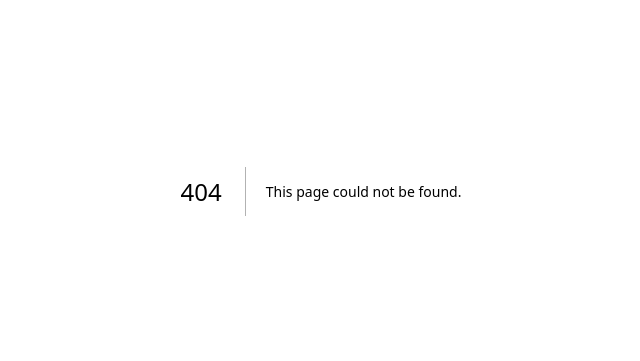
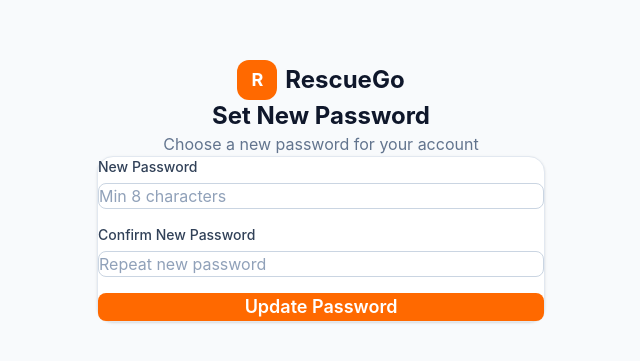
Before and after one commit to n7rawy1984/rescuego, a Next.js app: page /auth/reset-password in a window 1280 px wide. Before the commit this address had no page. Shown: the part 209-570 px from the top of the page, without its empty margins (319-959 px from the left). Built offline with nearby package versions, Linux system fonts and the light colour scheme.

Commit message:
add complete password reset flow

```diff
--- /dev/null
+++ b/src/app/auth/forgot-password/page.tsx
@@ -0,0 +1,82 @@
+'use client'
+import { useState } from 'react'
+import Link from 'next/link'
+import { createClient } from '@/lib/supabase/client'
+import Button from '@/components/ui/Button'
+import Input from '@/components/ui/Input'
+
+export default function ForgotPasswordPage() {
+  const [email, setEmail] = useState('')
+  const [loading, setLoading] = useState(false)
+  const [sent, setSent] = useState(false)
+  const [error, setError] = useState('')
+
+  async function handleSubmit(e: React.FormEvent) {
+    e.preventDefault()
+    setLoading(true)
+    setError('')
+    const supabase = createClient()
+    const { error: resetError } = await supabase.auth.resetPasswordForEmail(email, {
+      redirectTo: `${window.location.origin}/auth/reset-password`,
+    })
+    if (resetError) {
+      setError(resetError.message)
+      setLoading(false)
+      return
+    }
+    setSent(true)
+    setLoading(false)
+  }
+
+  return (
+    <div className="min-h-screen bg-slate-50 flex items-center justify-center px-4">
+      <div className="w-full max-w-md">
+        <div className="text-center mb-8">
+          <Link href="/" className="inline-flex items-center gap-2 mb-6" aria-label="RescueGo home">
+            <div className="w-10 h-10 bg-orange-500 rounded-xl flex items-center justify-center" aria-hidden="true">
+              <span className="text-white font-bold text-lg">R</span>
+            </div>
+            <span className="font-bold text-2xl text-slate-900">RescueGo</span>
+          </Link>
+          <h1 className="text-2xl font-bold text-slate-900">Reset Password</h1>
+          <p className="text-slate-500 mt-1">We&apos;ll send a reset link to your email</p>
+        </div>
+        <div className="bg-white rounded-2xl border border-slate-200 shadow-sm p-8">
+          {sent ? (
+            <div className="text-center">
+              <div className="w-16 h-16 bg-green-100 rounded-full flex items-center justify-center mx-auto mb-4">
+                <span className="text-2xl">✉️</span>
+              </div>
+              <h2 className="text-lg font-bold text-slate-900 mb-2">Check your email</h2>
+              <p className="text-sm text-slate-500 mb-6">
+                A reset link has been sent to <strong>{email}</strong>. Check your spam folder if you don&apos;t see it.
+              </p>
+              <Link href="/auth/login" className="text-orange-500 font-semibold hover:underline text-sm">
+                Back to Sign In
+              </Link>
+            </div>
+          ) : (
+            <form onSubmit={handleSubmit} className="flex flex-col gap-4">
+              <Input
+                id="email"
+                type="email"
+                label="Email"
+                value={email}
+                onChange={e => setEmail(e.target.value)}
+                required
+                placeholder="you@example.com"
+              />
+              {error && <p className="text-sm text-red-500 bg-red-50 px-3 py-2 rounded-lg">{error}</p>}
+              <Button type="submit" loading={loading} size="lg" className="w-full mt-2">
+                Send Reset Link
+              </Button>
+              <p className="text-center text-sm text-slate-500">
+                Remember it? <Link href="/auth/login" className="text-orange-500 font-semibold hover:underline">Sign In</Link>
+              </p>
+            </form>
+          )}
+        </div>
+      </div>
+    </div>
+  )
+}
--- a/src/app/auth/login/page.tsx
+++ b/src/app/auth/login/page.tsx
@@ -47,6 +47,11 @@
           <form onSubmit={handleSubmit} className="flex flex-col gap-4">
             <Input id="email" type="email" label="Email" value={email} onChange={e => setEmail(e.target.value)} required placeholder="you@example.com" />
             <Input id="password" type="password" label="Password" value={password} onChange={e => setPassword(e.target.value)} required placeholder="Password" />
+            <div className="text-right -mt-2">
+              <Link href="/auth/forgot-password" className="text-sm text-orange-500 hover:underline">
+                Forgot password?
+              </Link>
+            </div>
             {error && <p className="text-sm text-red-500 bg-red-50 px-3 py-2 rounded-lg">{error}</p>}
             <Button type="submit" loading={loading} size="lg" className="w-full mt-2">Sign In</Button>
           </form>
--- /dev/null
+++ b/src/app/auth/reset-password/page.tsx
@@ -0,0 +1,105 @@
+'use client'
+import { useState } from 'react'
+import Link from 'next/link'
+import { createClient } from '@/lib/supabase/client'
+import Button from '@/components/ui/Button'
+import Input from '@/components/ui/Input'
+
+export default function ResetPasswordPage() {
+  const [password, setPassword] = useState('')
+  const [confirmPassword, setConfirmPassword] = useState('')
+  const [loading, setLoading] = useState(false)
+  const [success, setSuccess] = useState(false)
+  const [error, setError] = useState('')
+
+  async function handleSubmit(e: React.FormEvent) {
+    e.preventDefault()
+    setError('')
+
+    if (password.length < 8) {
+      setError('Password must be at least 8 characters.')
+      return
+    }
+
+    if (password !== confirmPassword) {
+      setError('Passwords do not match.')
+      return
+    }
+
+    setLoading(true)
+    const supabase = createClient()
+    const { error: updateError } = await supabase.auth.updateUser({ password })
+
+    if (updateError) {
+      setError(updateError.message)
+      setLoading(false)
+      return
+    }
+
+    setSuccess(true)
+    setLoading(false)
+  }
+
+  return (
+    <div className="min-h-screen bg-slate-50 flex items-center justify-center px-4">
+      <div className="w-full max-w-md">
+        <div className="text-center mb-8">
+          <Link href="/" className="inline-flex items-center gap-2 mb-6" aria-label="RescueGo home">
+            <div className="w-10 h-10 bg-orange-500 rounded-xl flex items-center justify-center" aria-hidden="true">
+              <span className="text-white font-bold text-lg">R</span>
+            </div>
+            <span className="font-bold text-2xl text-slate-900">RescueGo</span>
+          </Link>
+          <h1 className="text-2xl font-bold text-slate-900">Set New Password</h1>
+          <p className="text-slate-500 mt-1">Choose a new password for your account</p>
+        </div>
+
+        <div className="bg-white rounded-2xl border border-slate-200 shadow-sm p-8">
+          {success ? (
+            <div className="text-center">
+              <div className="w-16 h-16 bg-green-100 rounded-full flex items-center justify-center mx-auto mb-4">
+                <svg className="w-8 h-8 text-green-600" fill="none" viewBox="0 0 24 24" stroke="currentColor" aria-hidden="true">
+                  <path strokeLinecap="round" strokeLinejoin="round" strokeWidth={2} d="M5 13l4 4L19 7" />
+                </svg>
+              </div>
+              <h2 className="text-lg font-bold text-slate-900 mb-2">Password updated</h2>
+              <p className="text-sm text-slate-500 mb-6">
+                Your password has been changed successfully. You can now sign in with the new password.
+              </p>
+              <Link href="/auth/login" className="text-orange-500 font-semibold hover:underline text-sm">
+                Back to Sign In
+              </Link>
+            </div>
+          ) : (
+            <form onSubmit={handleSubmit} className="flex flex-col gap-4">
+              <Input
+                id="password"
+                type="password"
+                label="New Password"
+                value={password}
+                onChange={e => setPassword(e.target.value)}
+                required
+                minLength={8}
+                placeholder="Min 8 characters"
+              />
+              <Input
+                id="confirm-password"
+                type="password"
+                label="Confirm New Password"
+                value={confirmPassword}
+                onChange={e => setConfirmPassword(e.target.value)}
+                required
+                minLength={8}
+                placeholder="Repeat new password"
+              />
+              {error && <p className="text-sm text-red-500 bg-red-50 px-3 py-2 rounded-lg">{error}</p>}
+              <Button type="submit" loading={loading} size="lg" className="w-full mt-2">
+                Update Password
+              </Button>
+            </form>
+          )}
+        </div>
+      </div>
+    </div>
+  )
+}
```
